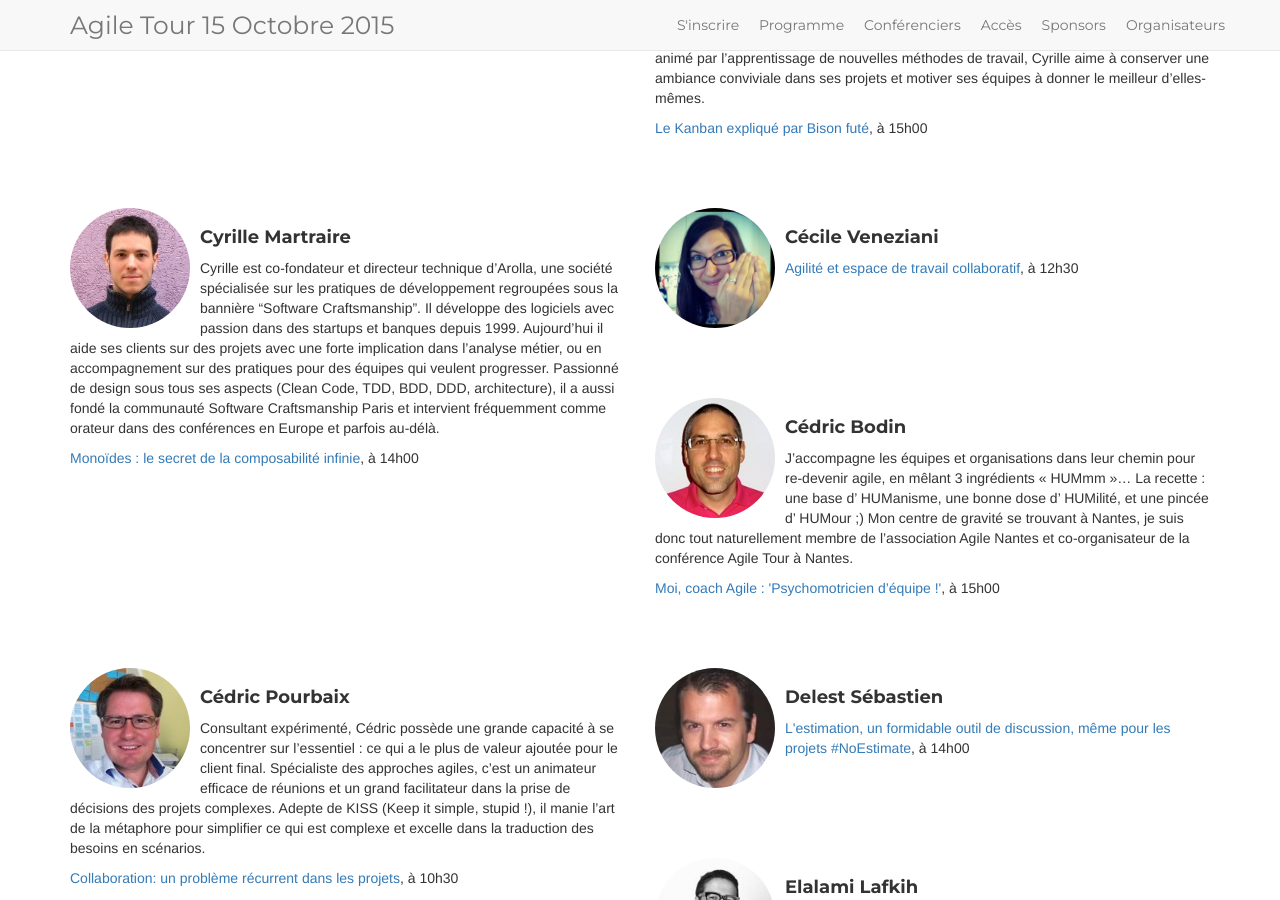
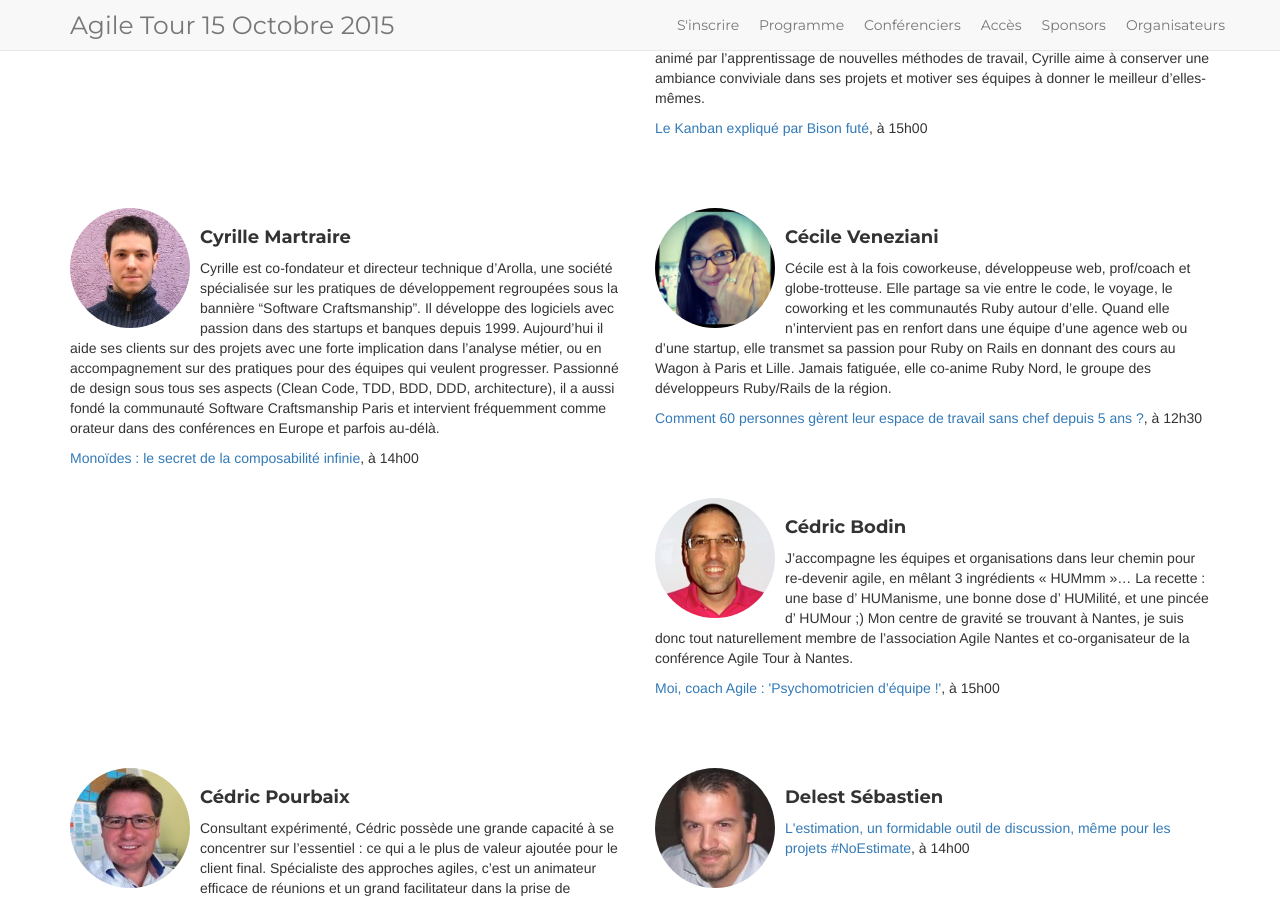
Before and after one commit to jak78/agile-tour-lille-2017, a Jekyll site: the page built from 01-speakers.html, in a window 1280 px wide and 900 px high, scrolled down 1471 px. Built offline with Jekyll 4.4.1, drawn with Linux system fonts in a browser that asks for light colours; nearby versions of some CDN libraries.

Commit message:
update cecile veneziani's bio

```diff
--- a/_data/schedule.yml
+++ b/_data/schedule.yml
@@ -67,9 +67,9 @@
       - subject: Ratez vos revues de code en 5 leçons !
         speaker: Michel Domenjoud
         description: "La revue de code, tout le monde connait, bien sûr. C'est d'ailleurs une des plus vieilles pratiques de développement, dont l'efficacité est prouvée depuis longtemps pour détecter des défauts au plus tôt. Alors pourquoi tant d'équipes n'utilisent elles pas la revue de code, ou n'en tirent pas les bénéfices qu'évoquent de nombreuses études ?  Au cours de cette session, on explorera les nombreux écueils à éviter au travers de situations de revue de code qui se passent mal, et on proposera des pistes pour corriger le tir."
-      - subject: Agilité et espace de travail collaboratif
+      - subject: Comment 60 personnes gèrent leur espace de travail sans chef depuis 5 ans ?
         speaker: Cécile Veneziani
-        description: ""
+        description: "Une soixantaine de personnes, 25 métiers, un repas collectif, une livraison d'un maraîcher, des conférences/débats, des ateliers yoga/massage/dessin/etc. le tout dans 160m2, auto-géré et auto-financé depuis 5 ans. Venez découvrir comment les membres de La Coroutine gèrent leur lieu au quotidien en agilité."
   - hour: 12h45
     special: 1
     content:
--- a/_data/speakers.yml
+++ b/_data/speakers.yml
@@ -63,7 +63,10 @@
     Il est aujourd’hui co-fondateur et Directeur de Zenika Nord, et a été précédemment directeur de centre de compétences, directeur technique, architecte, chef de projet, concepteur objet, développeur Java, développeur C++.
   photo: arnaud-buisine.jpg
 - name: Cécile Veneziani
-  bio: ''
+  bio: Cécile est à la fois coworkeuse, développeuse web, prof/coach et globe-trotteuse.
+    Elle partage sa vie entre le code, le voyage, le coworking et les communautés Ruby autour d'elle.
+    Quand elle n'intervient pas en renfort dans une équipe d'une agence web ou d'une startup, elle transmet sa passion pour Ruby on Rails en donnant des cours au Wagon à Paris et Lille.
+    Jamais fatiguée, elle co-anime Ruby Nord, le groupe des développeurs Ruby/Rails de la région.
   photo: cecile_veneziani.jpeg
 - name: Ben Linders
   bio: Ben Linders is an Independent Consultant in Agile, Lean, Quality and Continuous Improvement, based in The Netherlands.
@@ -74,7 +77,8 @@
   photo: sebastien-delest.jpg
 - name: Bastien Gallay
   bio:
-    Après quelques allers-retours entre développeur et chef de projet, j’ai choisit d’apprendre à mieux connaître l’Agilité. C’est alors le début d’une grande histoire d’amour, depuis 8 ans. Je la vis pleinement au travers du coaching agile en entreprise. Je vie Agile avec un quotidien rempli de Lean Startup, de Scrum et d'eXtreme Programming.
+    Après quelques allers-retours entre développeur et chef de projet, j’ai choisit d’apprendre à mieux connaître l’Agilité. C’est alors le début d’une grande histoire d’amour, depuis 8 ans.
+    Je la vis pleinement au travers du coaching agile en entreprise. Je vie Agile avec un quotidien rempli de Lean Startup, de Scrum et d'eXtreme Programming.
     Il y a 2 ans, j'ai créé Upwiser, pour aider les entreprises à réveiller le meilleur d’elle même !
   photo: bastien_gallay.jpg
 - name: Cédric Bodin
```
